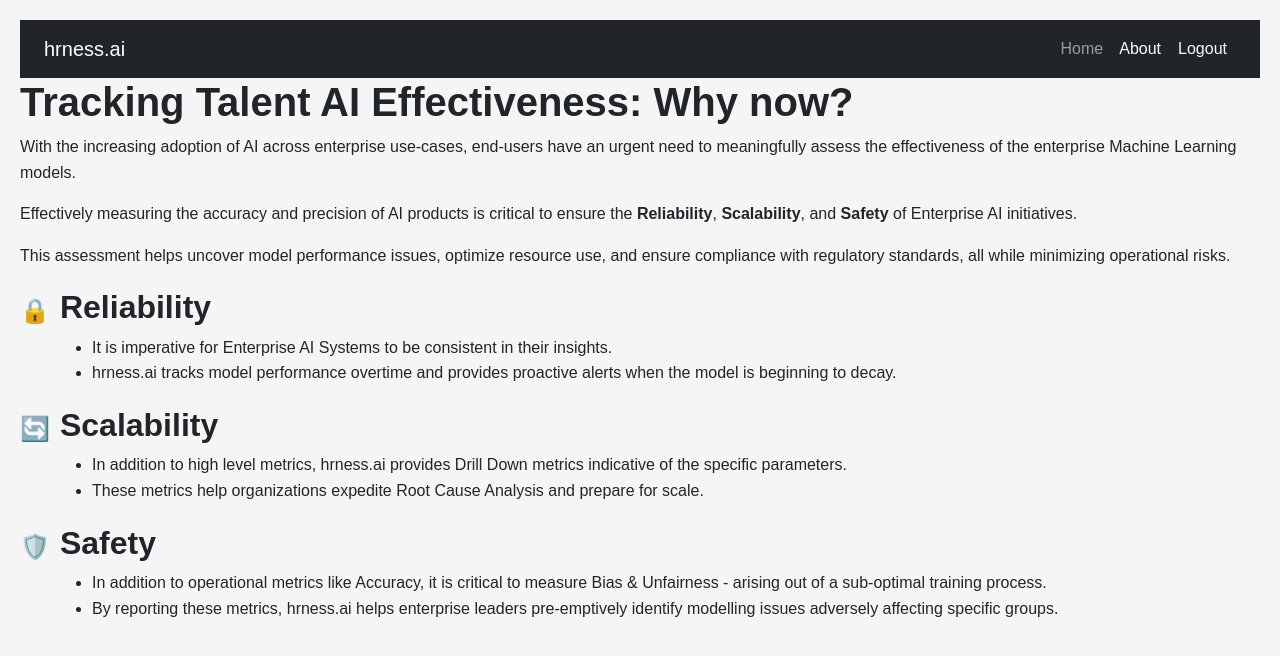
After one commit to asrarahmedcr7/internship-project, a Django app: page /about/ in a window 1280 px wide. The commit adds this page. Shown: the top 656 px of the page. Run offline with Django 5.2, Linux system fonts and the light colour scheme; some libraries are stand-ins or nearby versions.

Commit message:
Added about page, some tweaks in graphs

```diff
--- /dev/null
+++ b/client/templates/Client/about.html
@@ -0,0 +1,75 @@
+{% extends 'Client/base.html' %}
+{% block title %}Tracking Talent AI Effectiveness{% endblock %}
+{% block style %}
+    <style>
+        body {
+            font-family: Arial, sans-serif;
+            background-color: whitesmoke;
+            padding: 20px;
+            line-height: 1.6;
+        }
+        h1, h2 {
+            font-weight: bold;
+        }
+        .section {
+            margin-top: 20px;
+        }
+        .icon-text {
+            display: flex;
+            align-items: center;
+            margin-top: 10px;
+        }
+        .icon {
+            font-size: 24px;
+            margin-right: 10px;
+        }
+        ul {
+            list-style-type: disc;
+            margin-left: 40px;
+        }
+    </style>
+{% endblock %}
+
+{% block content %}
+    <h1>Tracking Talent AI Effectiveness: Why now?</h1>
+
+    <p>With the increasing adoption of AI across enterprise use-cases, end-users have an urgent need to meaningfully assess the effectiveness of the enterprise Machine Learning models.</p>
+
+    <p>Effectively measuring the accuracy and precision of AI products is critical to ensure the <strong>Reliability</strong>, <strong>Scalability</strong>, and <strong>Safety</strong> of Enterprise AI initiatives.</p>
+
+    <p>This assessment helps uncover model performance issues, optimize resource use, and ensure compliance with regulatory standards, all while minimizing operational risks.</p>
+
+    <div class="section">
+        <div class="icon-text">
+            <span class="icon">🔒</span>
+            <h2>Reliability</h2>
+        </div>
+        <ul>
+            <li>It is imperative for Enterprise AI Systems to be consistent in their insights.</li>
+            <li>hrness.ai tracks model performance overtime and provides proactive alerts when the model is beginning to decay.</li>
+        </ul>
+    </div>
+
+    <div class="section">
+        <div class="icon-text">
+            <span class="icon">🔄</span>
+            <h2>Scalability</h2>
+        </div>
+        <ul>
+            <li>In addition to high level metrics, hrness.ai provides Drill Down metrics indicative of the specific parameters.</li>
+            <li>These metrics help organizations expedite Root Cause Analysis and prepare for scale.</li>
+        </ul>
+    </div>
+
+    <div class="section">
+        <div class="icon-text">
+            <span class="icon">🛡️</span>
+            <h2>Safety</h2>
+        </div>
+        <ul>
+            <li>In addition to operational metrics like Accuracy, it is critical to measure Bias & Unfairness - arising out of a sub-optimal training process.</li>
+            <li>By reporting these metrics, hrness.ai helps enterprise leaders pre-emptively identify modelling issues adversely affecting specific groups.</li>
+        </ul>
+    </div>
+
+{% endblock %}
--- a/client/templates/Client/base.html
+++ b/client/templates/Client/base.html
@@ -17,7 +17,7 @@
     <nav class="navbar navbar-expand-lg navbar-dark bg-dark">
         <div class="container-fluid">
             <!-- Logo -->
-            <a class="navbar-brand" href="#">
+            <a class="navbar-brand" href="/">
                 <!-- <img src="logo.png" alt="Logo" width="30" height="24" class="d-inline-block align-text-top"> -->
                 hrness.ai
             </a>
@@ -36,9 +36,9 @@
                     <li class="nav-item">
                         <a class="nav-link {% if request.path == '/about/' %}active{% endif %}" href="/about/">About</a>
                     </li>
-                    <li class="nav-item">
+                    <!-- <li class="nav-item">
                         <a class="nav-link {% if request.path == '/help/' %}active{% endif %}" href="/help/">Help</a>
-                    </li>
+                    </li> -->
                     <li class="nav-item">
                         <form action="{% url 'Client:logout' %}" method="post" class="d-inline">
                             {% csrf_token %}
--- a/client/templates/Client/report_base.html
+++ b/client/templates/Client/report_base.html
@@ -34,9 +34,9 @@
                 {% csrf_token %}
                 <input type="submit" value="Model Accuracy" class="btn btn-dark">
             </form>
-            <form action="{% url 'Client:fairnessAndBias' %}" method="post" class="d-grid mb-2">
+            <form action="{% url 'Client:modelInclusivity' %}" method="post" class="d-grid mb-2">
                 {% csrf_token %}
-                <input type="submit" value="Fairness and Bias" class="btn btn-dark">
+                <input type="submit" value="Model Inclusivity" class="btn btn-dark">
             </form>
         </div>
     </div>
--- a/client/templatetags/custom_filters.py
+++ b/client/templatetags/custom_filters.py
@@ -11,3 +11,7 @@ def get_item(dc, key):
 @register.filter(name='split')
 def split(objs):
     return objs.split(',')
+
+@register.filter(name='abs_filter')
+def abs_filter(obj):
+    return abs(obj)
--- a/client/urls.py
+++ b/client/urls.py
@@ -9,5 +9,6 @@ urlpatterns = [
     path('logout', views.ClientLogoutView.as_view(), name = 'logout'),
     path('Overall Accuracy', views.overallAccuracyView, name = 'overallAccuracy'),
     path('Model Accuracy', views.modelAccuracyView, name = 'modelAccuracy'),
-    path('Fairness and Bias', views.fairnessView, name = 'fairnessAndBias'),
+    path('Model Inclusivity', views.modelInclusivityView, name = 'modelInclusivity'),
+    path('about/', views.aboutView, name='about'),
 ]
--- a/client/views.py
+++ b/client/views.py
@@ -5,7 +5,7 @@ from .models import Client, ClientUser
 from django.contrib.auth.decorators import login_required
 from django.contrib.auth import authenticate, login
 from django.shortcuts import redirect
-from .utils import generateDateWisePivot, generateLocationWisePivot, generateGenderWisePivot, findAccuracy, findTotal, findTNR
+from .utils import generateDateWisePivot, generateLocationWisePivot, generateGenderWisePivot, findAccuracy, findTotal, findTNR, findDemographicParity
 import matplotlib
 import matplotlib.pyplot as plt
 matplotlib.use("Agg")
@@ -41,6 +41,9 @@ def overallAccuracyView(request):
         client_id = user.client.id
         engagement_id = request.POST.get('engagement_id')
 
+        if engagement_id is None:
+            engagement_id = request.session.get('engagement_id')
+
         request.session['engagement_id'] = engagement_id
 
         dateWisePivot = generateDateWisePivot(result_table_name = f'Result-{client_id}-{engagement_id}')
@@ -72,19 +75,20 @@ def overallAccuracyView(request):
         overall_accuracy = findAccuracy(overall_count)
         print(overall_accuracy)
 
-        dates = [date.day for date in dateWisePivot]
+        dates = [date for date in dateWisePivot]
+        graph_dates = [date.day for date in dateWisePivot]
 
         accuracies_mean = mean(accuracies)
         lower_limit = 40
 
         plt.figure(figsize=(10, 5))
 
-        plt.plot(dates, accuracies, label='Accuracy', color='blue', linestyle='-', linewidth=3, alpha=0.7)
+        plt.plot(graph_dates, accuracies, label='Accuracy', color='blue', linestyle='-', linewidth=3, alpha=0.7)
 
         dates_with_low_accuracy = []
         for date, accuracy in zip(dates, accuracies):
             if accuracy < lower_limit:
-                plt.plot(date, accuracy, 'ro')
+                plt.plot(date.day, accuracy, 'ro')
                 dates_with_low_accuracy.append(date)
 
         print(type(on_date))
@@ -121,6 +125,7 @@ def modelAccuracyView(request):
             location_table[city] = {'RPN':locationWisePivot[city]['Risk Priority Number']}
 
         dates = [date for date in dateWisePivot]
+        graph_dates = [date.day for date in dates]
 
         total_tn, total_fp = 0, 0
         for date in dates:
@@ -138,26 +143,23 @@ def modelAccuracyView(request):
         usl, lsl = tnr_mean + (2 * tnr_std), tnr_mean - (2 * tnr_std)
 
         plt.figure(figsize=(10, 5))
-        plt.plot(dates, tnr_men, label='Men', color='blue', linestyle='-', alpha=0.7)
-        plt.plot(dates, tnr_women, label='Women', color='red', linestyle='-', alpha=0.7)
-        tnr_outliers_male = []
+        plt.plot(graph_dates, tnr_men, label='Men', color='blue', linestyle='-', alpha=0.7)
+        plt.plot(graph_dates, tnr_women, label='Women', color='red', linestyle='-', alpha=0.7)
+
         for date, tnr in zip(dates, tnr_men):
             if tnr < lsl or tnr > usl:
-                plt.plot(date, tnr, 'bo')
-                tnr_outliers_male.append(date)
+                plt.plot(date.day, tnr, 'bo')
 
-        tnr_outliers_female = []
         for date, tnr in zip(dates, tnr_women):
             if tnr < lsl or tnr > usl:
-                plt.plot(date, tnr, 'ro')
-                tnr_outliers_female.append(date)
+                plt.plot(date.day, tnr, 'ro')
+
         plt.xlabel('Date')
         plt.ylabel('Specificity')
         plt.title('Specificity Trend by Date and Gender')
         plt.grid(True)
         plt.axhline(y=usl, color="r", linestyle="--", linewidth=1, label=f"Upper Limit ({usl})")
         plt.axhline(y=lsl, color="g", linestyle="--", linewidth=1, label=f"Lower Limit ({lsl})")
-        plt.xticks(rotation=45)
         plt.tight_layout()
         plt.legend()
 
@@ -168,20 +170,40 @@ def modelAccuracyView(request):
         return render(request, 'Client/modelAccuracy.html', {'overall_tnr':overall_tnr, "graph":'media/dateGenderSpecifictyGraph.png', 'on_date':dates[-1], 'location_table':location_table})
     return Http404()
 
-def fairnessView(request):
+def modelInclusivityView(request):
     if request.method == "POST":
         user = request.user
         client_id = user.client.id
         engagement_id = request.session.get('engagement_id')
         genderWisePivot = generateGenderWisePivot(client_table_name = f'Client Data-{client_id}-{engagement_id}', result_table_name = f'Result-{client_id}-{engagement_id}', primary_key = 'Candidate ID')
+        locationWisePivot = generateLocationWisePivot(client_table_name = f'Client Data-{client_id}-{engagement_id}', result_table_name = f'Result-{client_id}-{engagement_id}', primary_key = 'Candidate ID')
+        location_wise_dp = [(findDemographicParity(locationWisePivot[location]), location) for location in locationWisePivot]
+
+        higher_dp_location = max(location_wise_dp, key=lambda x : x[0])
+
         dates = [date for date in genderWisePivot['Male']]
-        dpd = [abs(genderWisePivot['Male'][date]['Demographic Parity'] - genderWisePivot['Female'][date]['Demographic Parity']) for date in dates]
+
+        genderwise_total_obs = {'Male':{'True Positive':0, 'True Negative':0, 'False Positive':0, 'False Negative':0}, 'Female':{'True Positive':0, 'True Negative':0, 'False Positive':0, 'False Negative':0}}
+        dpd = []
+
+        for date in dates:
+            dpd.append(abs(genderWisePivot['Male'][date]['Demographic Parity'] - genderWisePivot['Female'][date]['Demographic Parity']))
+            for gender in genderwise_total_obs:
+                for obs in genderwise_total_obs[gender]:
+                    genderwise_total_obs[gender][obs] += genderWisePivot[gender][date][obs]
+
+        gender_dp = [(findDemographicParity(genderwise_total_obs[gender]), gender) for gender in genderwise_total_obs]
+        higher_dp_gender = max(gender_dp, key = lambda x : x[0])
+
+        dp_diff = dpd[-1] - dpd[-8]
+        dpd_mean = int(mean(dpd))
 
         plt.figure(figsize=(10, 5))
-        plt.plot(dates, dpd, label='Demographic Delta', color='green', linestyle='-',linewidth=3, alpha=0.7)
-        plt.xticks(rotation=45)
+        plt.plot([date.day for date in dates], dpd, label='Demographic Delta', color='green', linestyle='-',linewidth=3, alpha=0.7)
+        plt.gca().yaxis.set_major_locator(plt.MaxNLocator(integer=True))
         plt.xlabel('Date')
         plt.ylabel('Demographic Delta')
+        plt.axhline(y=dpd_mean, color="b", linestyle="--", linewidth=1, label=f"Mean-({dpd_mean})")
         plt.title('Demographic Delta Trend by Date and Gender')
         plt.tight_layout()
         plt.legend()
@@ -192,9 +214,12 @@ def fairnessView(request):
         plt.savefig(file_path, format="png", dpi=100)
         plt.close()
 
-        return render(request, 'Client/fairness.html', {'graph':'media/dateGenderDemographicDeltaGraph.png'})
+        return render(request, 'Client/modelInclusivity.html', {'graph':'media/dateGenderDemographicDeltaGraph.png', 'higher_dp_location':higher_dp_location[1], 'location_dp_value':higher_dp_location[0], 'higher_dp_gender':higher_dp_gender[1], 'gender_dp_value':higher_dp_gender[0], 'dp_diff':dp_diff })
     return Http404()
 
 
+def aboutView(request):
+    return render(request, 'Client/about.html')
+
 class ClientLogoutView(LogoutView):
     next_page = reverse_lazy('Client:home')
```
Also changed, not shown: client/templates/Client/modelInclusivity.html (renamed from client/templates/Client/fairness.html, +8 -2 lines), client/templates/Client/overallAccuracy.html (+8 -1 lines), media/dateGenderDemographicDeltaGraph.png, media/dateGenderSpecifictyGraph.png.
